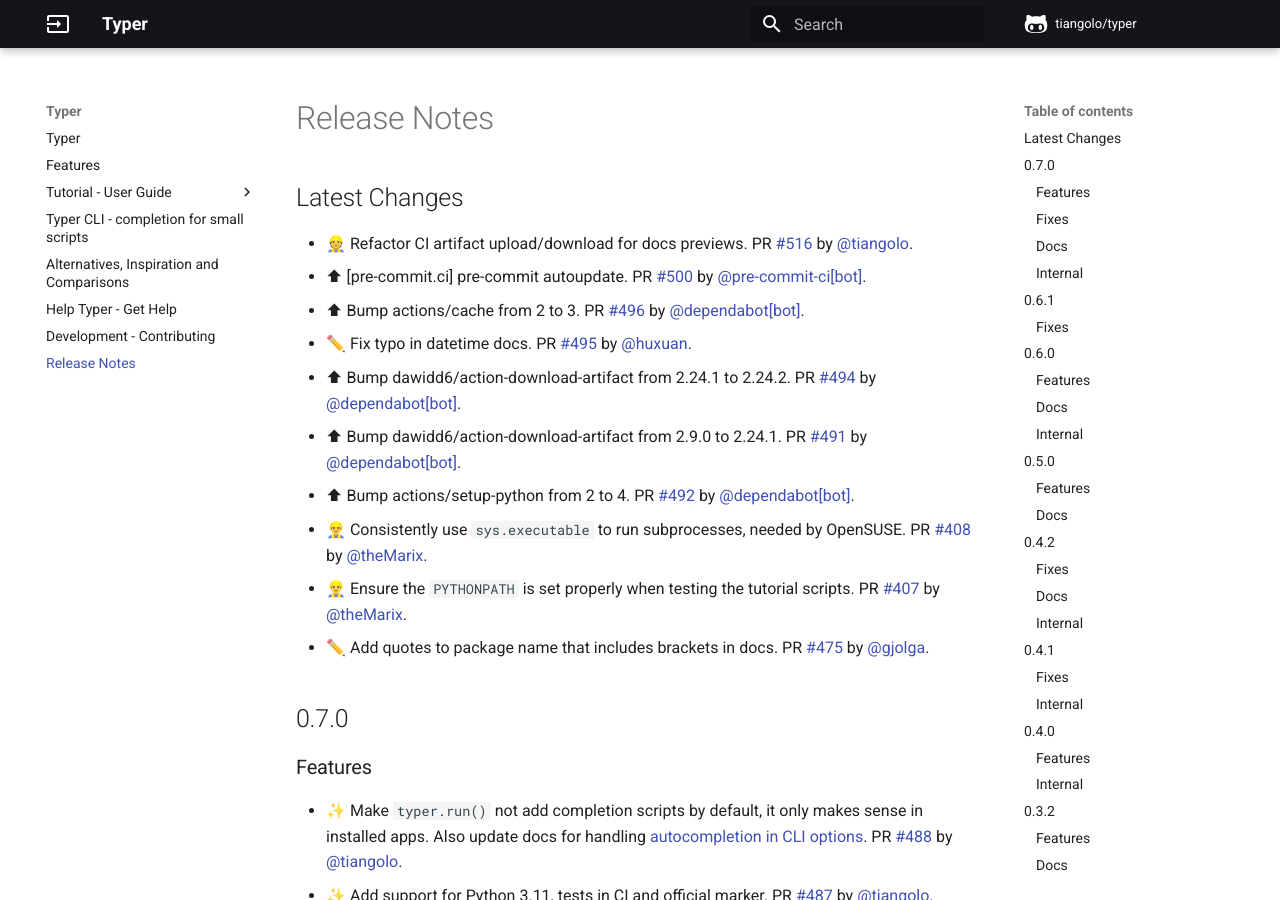
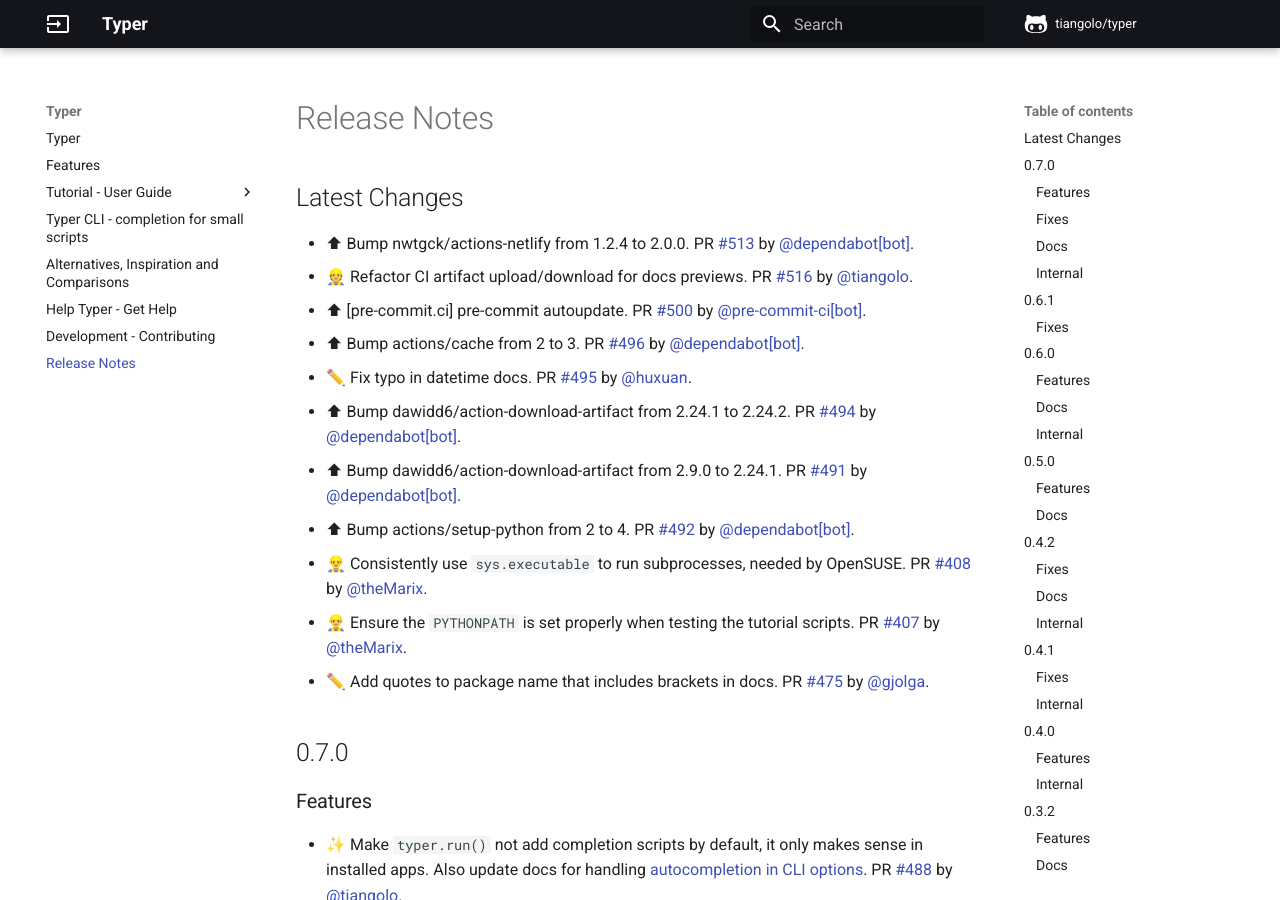
Before and after one commit to RED0731/red_pythonTyper, an MkDocs documentation site: the page built from docs/release-notes.md, in a window 1280 px wide and 900 px high. Built offline with MkDocs 1.6.1 and Material for MkDocs 9.7.7, drawn with Linux system fonts in a browser that asks for light colours; comment, search, counter and statistics services are not loaded.

Commit message:
📝 Update release notes

```diff
--- a/docs/release-notes.md
+++ b/docs/release-notes.md
@@ -1,5 +1,6 @@
 ## Latest Changes
 
+* ⬆ Bump nwtgck/actions-netlify from 1.2.4 to 2.0.0. PR [#513](https://github.com/tiangolo/typer/pull/513) by [@dependabot[bot]](https://github.com/apps/dependabot).
 * 👷 Refactor CI artifact upload/download for docs previews. PR [#516](https://github.com/tiangolo/typer/pull/516) by [@tiangolo](https://github.com/tiangolo).
 * ⬆ [pre-commit.ci] pre-commit autoupdate. PR [#500](https://github.com/tiangolo/typer/pull/500) by [@pre-commit-ci[bot]](https://github.com/apps/pre-commit-ci).
 * ⬆ Bump actions/cache from 2 to 3. PR [#496](https://github.com/tiangolo/typer/pull/496) by [@dependabot[bot]](https://github.com/apps/dependabot).
```
